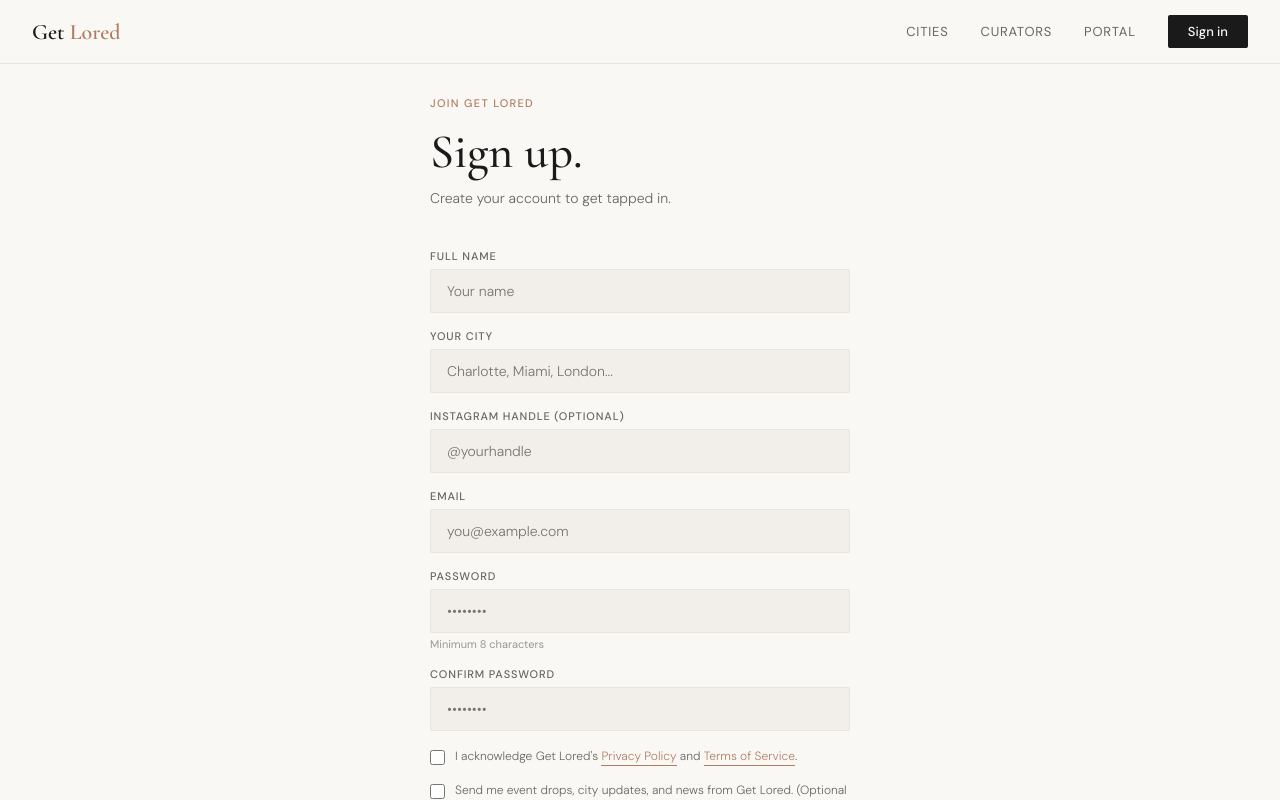
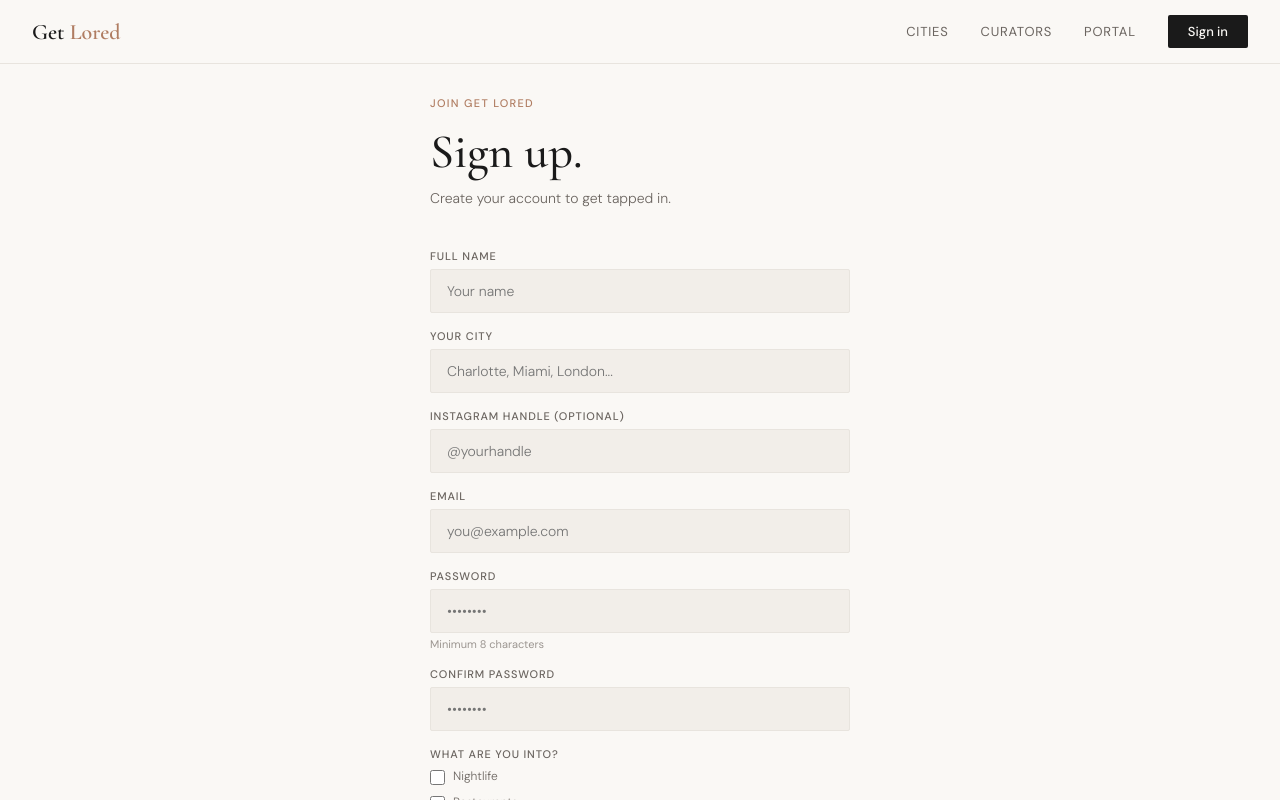
Before and after one commit to Kingiven1/getlored, a React (Vite) app: page /login in a window 1280 px wide. Both pictures are taken after a click on the element "Sign up". Shown: the top 800 px of the page. Built offline with nearby package versions, Linux system fonts and the light colour scheme.

Commit message:
Capture influencer status, home city, and interests at signup

```diff
--- a/src/pages/Login.jsx
+++ b/src/pages/Login.jsx
@@ -1,6 +1,8 @@
 import { useState } from 'react'
 import { useNavigate, Link } from 'react-router-dom'
 import { supabase } from '../lib/supabase.js'
+
+const INTEREST_OPTIONS = ['Nightlife', 'Restaurants', 'Cultural Events']
 
 const s = {
   page: { minHeight: '100vh', display: 'flex', alignItems: 'center', justifyContent: 'center', padding: '32px', backgroundColor: '#FAF8F5' },
@@ -28,6 +30,8 @@ const s = {
   checkbox: { marginTop: '3px', flexShrink: 0, width: '15px', height: '15px', cursor: 'pointer', accentColor: '#1A1A1A' },
   checkboxLabel: { fontFamily: "'DM Sans', sans-serif", fontSize: '12px', fontWeight: '300', color: '#6B6560', lineHeight: '1.5', cursor: 'pointer' },
   checkboxLink: { color: '#B07D62', borderBottom: '1px solid #B07D62', paddingBottom: '1px' },
+  interestGroup: { display: 'flex', flexDirection: 'column', gap: '8px' },
+  interestRow: { display: 'flex', alignItems: 'center', gap: '8px' },
 }
 
 export default function Login() {
@@ -35,6 +39,8 @@ export default function Login() {
   const [form, setForm] = useState({ email: '', password: '', confirmPassword: '', name: '', city: '', instagram: '' })
   const [agreedToPolicy, setAgreedToPolicy] = useState(false)
   const [marketingOptIn, setMarketingOptIn] = useState(false)
+  const [isInfluencer, setIsInfluencer] = useState(false)
+  const [interests, setInterests] = useState([])
   const [loading, setLoading] = useState(false)
   const [error, setError] = useState('')
   const [success, setSuccess] = useState('')
@@ -42,6 +48,12 @@ export default function Login() {
 
   function handleChange(e) {
     setForm({ ...form, [e.target.name]: e.target.value })
+  }
+
+  function toggleInterest(option) {
+    setInterests(prev =>
+      prev.includes(option) ? prev.filter(i => i !== option) : [...prev, option]
+    )
   }
 
   async function handleSubmit(e) {
@@ -92,6 +104,9 @@ export default function Login() {
             email_opt_in: marketingOptIn,
             opted_in_at: marketingOptIn ? new Date().toISOString() : null,
             consent_version: 'v1',
+            audience_type: isInfluencer ? 'influencer' : 'general',
+            home_city: form.city,
+            interests: interests,
           }])
         }
         setSuccess('Welcome to Get Lored.')
@@ -168,6 +183,35 @@ export default function Login() {
 
           {mode === 'signup' && (
             <>
+              <div>
+                <label style={s.label}>What are you into?</label>
+                <div style={s.interestGroup}>
+                  {INTEREST_OPTIONS.map(option => (
+                    <label key={option} style={s.interestRow}>
+                      <input
+                        type="checkbox"
+                        style={s.checkbox}
+                        checked={interests.includes(option)}
+                        onChange={() => toggleInterest(option)}
+                      />
+                      <span style={s.checkboxLabel}>{option}</span>
+                    </label>
+                  ))}
+                </div>
+              </div>
+
+              <label style={s.checkboxRow}>
+                <input
+                  type="checkbox"
+                  style={s.checkbox}
+                  checked={isInfluencer}
+                  onChange={(e) => setIsInfluencer(e.target.checked)}
+                />
+                <span style={s.checkboxLabel}>
+                  I'm a content creator / influencer.
+                </span>
+              </label>
+
               <label style={s.checkboxRow}>
                 <input
                   type="checkbox"
```
